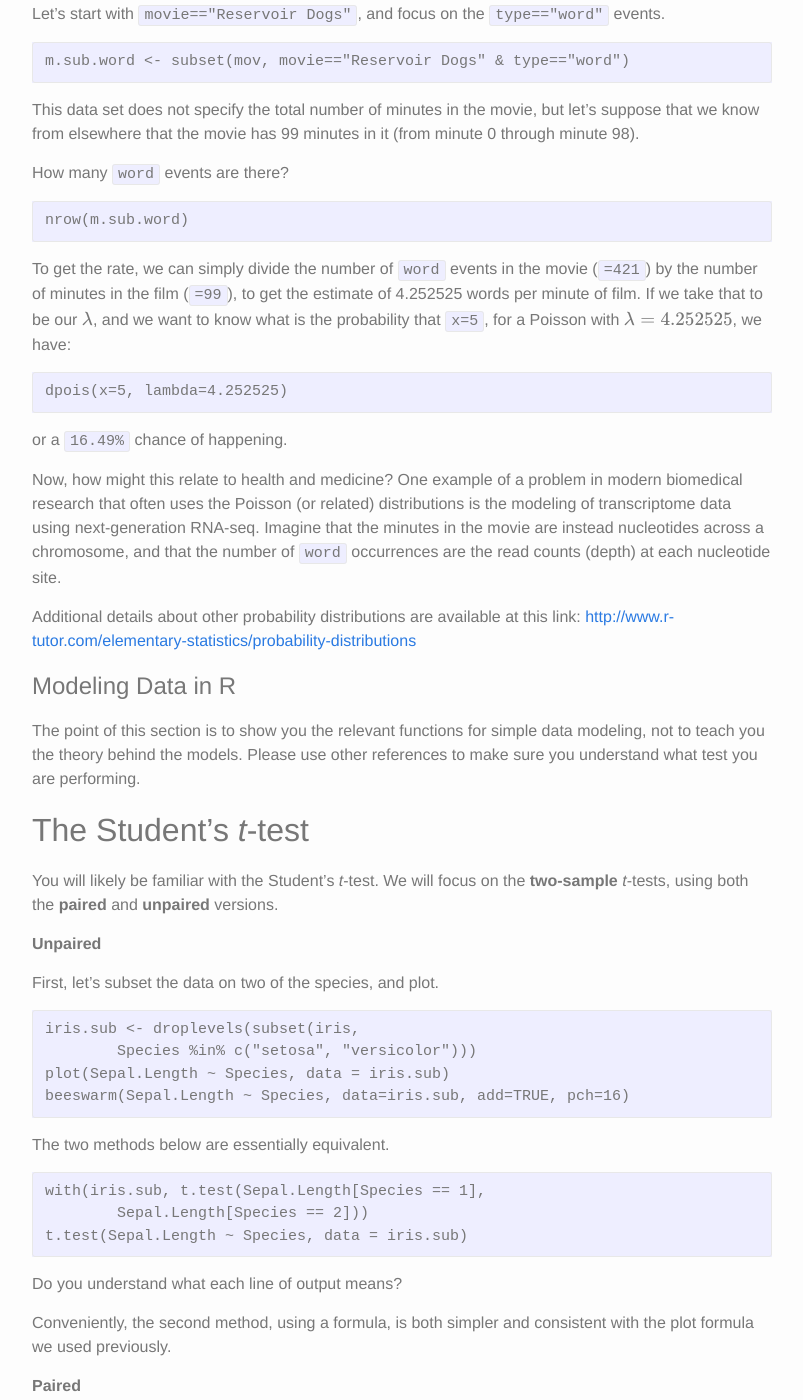
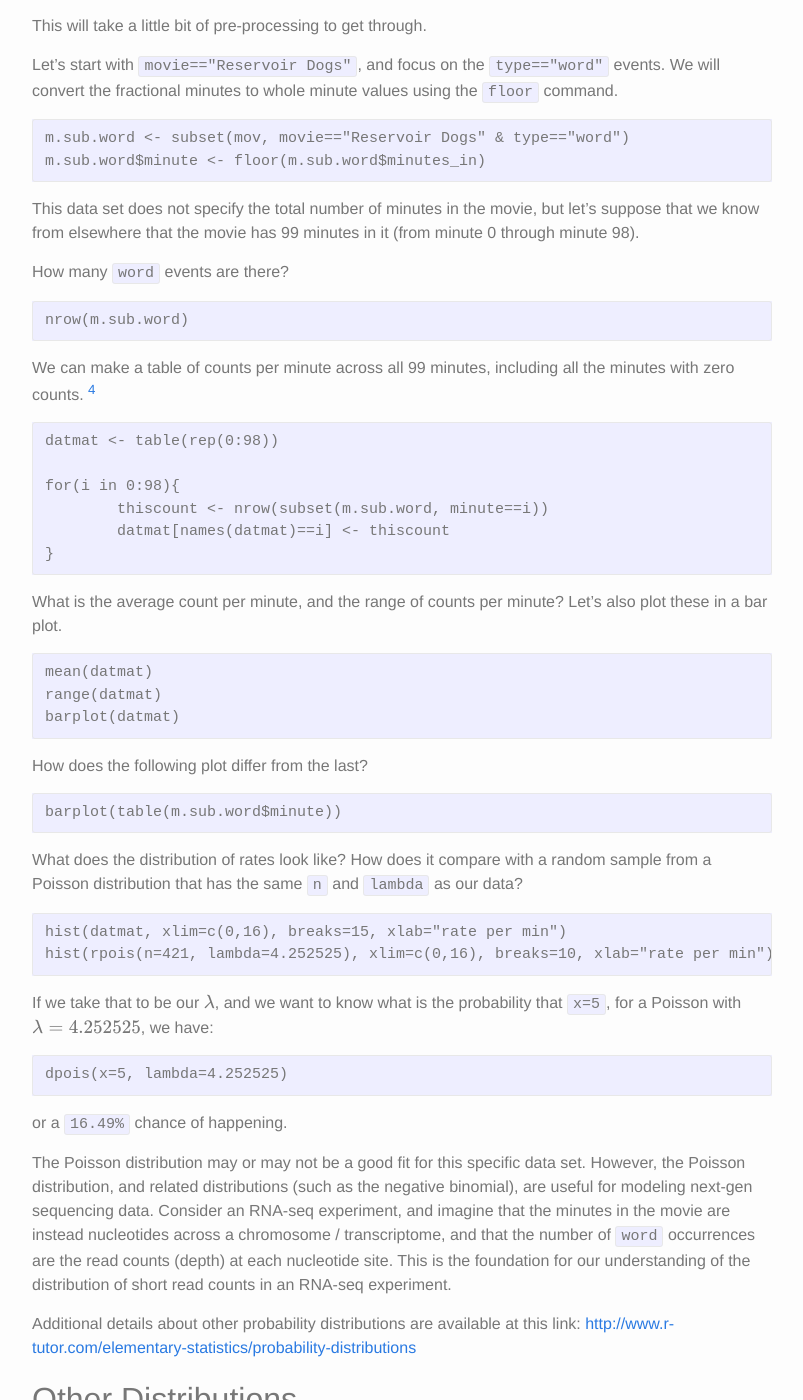
Before and after one commit to mauriziopaul/intro-to-R, a Jekyll site: the page built from _posts/2016-07-11-Lesson-05-data-modeling.md, in a window 1280 px wide and 1400 px high, scrolled down 2807 px. Shown: the whole window, without its empty margins (238-1041 px from the left). Built offline with Jekyll 4.4.1, drawn with Linux system fonts in a browser that asks for light colours; formulas are drawn with MathJax 3; some of the changed text lies outside the part shown.

Commit message:
updated Lesson 05

````diff
--- a/_posts/2016-07-11-Lesson-05-data-modeling.md
+++ b/_posts/2016-07-11-Lesson-05-data-modeling.md
@@ -12,7 +12,9 @@
 
 ---
 
-In this lesson, we will try to introduce: (1) probability distributions in R, and (2) modeling data in R using built-in statistical functions.  It is helpful to think about what type of distribution each of your data columns is coming from, in order to do hypothesis tests, estimation, prediction, and/or any other statistical inference.
+In this lesson, I will present a basic overview of: (1) probability distributions in R, and (2) modeling data in R using built-in statistical functions.  It is helpful to think about what type of statistical distribution best captures the pattern of your data, in order to do hypothesis tests, estimation, prediction, and/or any other statistical inference.
+
+We will use the code that is provided in this [script](http://mauriziopaul.github.io/intro-to-R/scripts/Lesson05code.R).
 
 ---
 
@@ -39,11 +41,11 @@
 
 [^normisnotnormal]: The function `norm()` is not related to the four normal distribution functions. It is used for an unrelated matrix algebra calculation.
 
-To simulate random data, will mostly use the `r*` prefix. This should be familiar to you. In Lesson 03 and Lesson 04, we encountered the random normal, `rnorm()` distribution, and in Lesson 04, the random uniform `runif()` distribution. Two other probability distributions you may be familiar with from an introductory probability/statistics course are: (1) the [Poisson](https://en.wikipedia.org/wiki/Poisson_distribution), `rpoiss()` distribution, and (2) the [binomial](https://en.wikipedia.org/wiki/Binomial_distribution), `rbinom()`, distribution. In contrast with the normal and uniform distributions, which are *continuous*, these distributions are *discrete*, i.e. they deal with count data.
+To simulate random data, will mostly use the `r*` prefix. This should be familiar to you. In Lesson 03 and Lesson 04, we encountered the random normal, `rnorm()` distribution, and in Lesson 04, the random (continuous) uniform `runif()` distribution. A few other probability distributions you may be familiar with from an introductory probability/statistics course are: (1) the [Poisson](https://en.wikipedia.org/wiki/Poisson_distribution), `rpoiss()` distribution, (2) the [binomial](https://en.wikipedia.org/wiki/Binomial_distribution), `rbinom()`, distribution, and the [exponential](https://en.wikipedia.org/wiki/Exponential_distribution), `rexp()`, distribution. In contrast with the normal, uniform, and exponential distributions, which are *continuous*, the Poisson and Binomial distributions are *discrete*, i.e. they deal with count data.
 
 ### Poisson
 
-In the poisson distribution, we can describe the expected number of times that an event will occur within a given time period (or volume, or genome length, etc.) Or more precisely, we describe the expected **rate of occurrence**, for 'rare' events.
+In the poisson distribution, we can describe the expected number of times that an event will occur within a given time period (or volume, or genome length, etc.) Or more precisely, we describe the expected **rate of occurrence**.
 
 One assumption we make when modeling data with a Poisson distribution is that the number of occurrences within each given interval is independently drawn from an identical underlying distribution. That means that if we know the numer of events for the first interval, this does not affect the expected number of events for the next interval, and so on.
 
@@ -78,7 +80,7 @@
 
 This is not a very sophisticated form of prediction. However, this enables us to retrieve a probability of an event, after making some assumptions about the underlying distribution, `poisson`, and parameter(s), `lambda`.
 
-### Movie Data
+**Data Set: Bad Words in Select Movies**
 
 Read in the data.
 
@@ -95,9 +97,11 @@
 
 The column `type` has two levels corresponding to the type of event being recorded (`word` or `death`).
 
-The column `word` has 61 levels corresponding to 60 unique _censored_ words (not appropriate for class, thus bleeped out), with `word_1` representing a placeholder for death (I could have reassigned these to have `NA` values).
+The column `word` has 61 levels corresponding to 60 unique _censored_ words (not appropriate for class, thus bleeped out), with `word_1` representing a placeholder for death (I could have reassigned these to have `NA` values). [^afterclass]
 
 The final column, `minutes_in`, is a numeric/float column, which indicates how many minutes into the movie the event occurs, with  values extending between 0.4 to 160.4.
+
+[^afterclass]: This data set was cleaned up from one that was used in a [FiveThirtyEight.com](http://FiveThirtyEight.com) article, which you can try to find yourself after class.
 
 **Example: Prediction, revisited**
 
@@ -105,10 +109,11 @@
 
 This will take a little bit of pre-processing to get through.
 
-Let's start with `movie=="Reservoir Dogs"`, and focus on the `type=="word"` events.
+Let's start with `movie=="Reservoir Dogs"`, and focus on the `type=="word"` events. We will convert the fractional minutes to whole minute values using the `floor` command.
 
 ```
 m.sub.word <- subset(mov, movie=="Reservoir Dogs" & type=="word")
+m.sub.word$minute <- floor(m.sub.word$minutes_in)
 ```
 
 This data set does not specify the total number of minutes in the movie, but let's suppose that we know from elsewhere that the movie has 99 minutes in it (from minute 0 through minute 98).
@@ -119,7 +124,41 @@
 nrow(m.sub.word)
 ```
 
-To get the rate, we can simply divide the number of `word` events in the movie (`=421`) by the number of minutes in the film (`=99`), to get the estimate of 4.252525 words per minute of film. If we take that to be our {% raw %}{::nomarkdown}$\lambda${:/}{% endraw %}, and we want to know what is the probability that `x=5`, for a Poisson with {% raw %}{::nomarkdown}$\lambda=4.252525${:/}{% endraw %}, we have:
+We can make a table of counts per minute across all 99 minutes, including all the minutes with zero counts. [^betterway]
+
+```
+datmat <- table(rep(0:98))
+
+for(i in 0:98){
+	thiscount <- nrow(subset(m.sub.word, minute==i))
+	datmat[names(datmat)==i] <- thiscount
+}
+```
+
+What is the average count per minute, and the range of counts per minute? Let's also plot these in a bar plot.
+
+```
+mean(datmat)
+range(datmat)
+barplot(datmat)
+```
+
+How does the following plot differ from the last?
+
+```
+barplot(table(m.sub.word$minute))
+```
+
+What does the distribution of rates look like? How does it compare with a random sample from a Poisson distribution that has the same `n` and `lambda` as our data?
+
+```
+hist(datmat, xlim=c(0,16), breaks=15, xlab="rate per min")
+hist(rpois(n=421, lambda=4.252525), xlim=c(0,16), breaks=10, xlab="rate per min")
+```
+
+[^betterway]: There is probably a better way to do this, but this code is fairly easy to follow.
+
+If we take that to be our {% raw %}{::nomarkdown}$\lambda${:/}{% endraw %}, and we want to know what is the probability that `x=5`, for a Poisson with {% raw %}{::nomarkdown}$\lambda=4.252525${:/}{% endraw %}, we have:
 
 ```
 dpois(x=5, lambda=4.252525)
@@ -127,14 +166,47 @@
 
 or a `16.49%` chance of happening.
 
-Now, how might this relate to health and medicine? One example of a problem in modern biomedical research that often uses the Poisson (or related) distributions is the modeling of transcriptome data using next-generation RNA-seq. Imagine that the minutes in the movie are instead nucleotides across a chromosome, and that the number of `word` occurrences are the read counts (depth) at each nucleotide site.
+The Poisson distribution may or may not be a good fit for this specific data set. However, the Poisson distribution, and related distributions (such as the negative binomial), are useful for modeling next-gen sequencing data. Consider an RNA-seq experiment, and imagine that the minutes in the movie are instead nucleotides across a chromosome / transcriptome, and that the number of `word` occurrences are the read counts (depth) at each nucleotide site. This is the foundation for our understanding of the distribution of short read counts in an RNA-seq experiment.
 
 Additional details about other probability distributions are available at this link:
 [http://www.r-tutor.com/elementary-statistics/probability-distributions](http://www.r-tutor.com/elementary-statistics/probability-distributions)
 
+## Other Distributions
+
+**Binomial**
+
+```
+bin <- rbinom(n=100,size=1,prob=0.5)
+plot(bin, pch=16, ylim=c(-1,2))
+hist(bin, breaks=2)
+
+bin <- rbinom(n=100,size=1,prob=0.2)
+plot(bin, pch=16, ylim=c(-1,2))
+hist(bin, breaks=2)
+```
+
+Try changing the number of samples (`n`), or the probability (i.e., coin flip "bias") and plotting the result. How close does your sample, `bin`, come to the probability that you set?
+
+```
+mean(bin)
+```
+
+**Exponential**
+
+```
+exp <- rexp(n=100, rate=5)
+plot(exp, pch=16)
+hist(exp)
+```
+
+And so on. See some additional details here [http://www.statmethods.net/advgraphs/probability.html](http://www.statmethods.net/advgraphs/probability.html), and here
+[http://www.cyclismo.org/tutorial/R/probability.html](http://www.cyclismo.org/tutorial/R/probability.html)
+
+---
+
 # Modeling Data in R
 
-The point of this section is to show you the relevant functions for simple data modeling, not to teach you the theory behind the models. Please use other references to make sure you understand what test you are performing.
+The point of this section is to show you the relevant functions for simple data modeling, not to teach you the theory behind the models.
 
 ## The Student's _t_-test
 
@@ -246,6 +318,7 @@
 ```
 
 Let's fit the data with a linear model.
+
 ```
 wbfit <- lm(breaks ~ wool * tension, data=warpbreaks)
 ```
@@ -304,13 +377,17 @@
 qqline(iris$Petal.Width)
 ```
 
-What if we subset on a single species?
+How else might you compare the distribution of the iris data with a _true_ random normal distribution?
 
 ---
 
 # Homework
 
+1. Using `barplot`, plot the number of `words` that occur in Django Unchained, which is 165 minutes long.
 
+2. Run an `anova` test on the `Petal.Length ~ Species` in the `iris` data set.
+
+3. Let's assume that the average number of goals scored in a World Cup football (soccer) match is 2.8, and the score per match follows a Poisson distribution. What is the probability that there will be 4 goals scored in the next World Cup football match?
 
 ---
 
````
